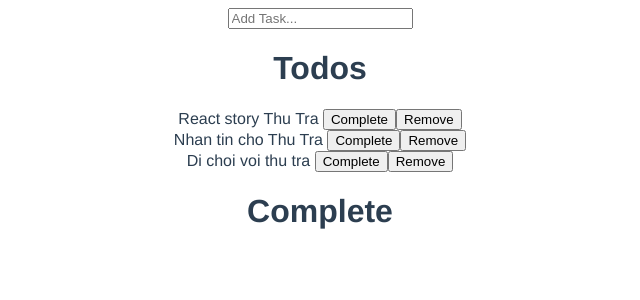
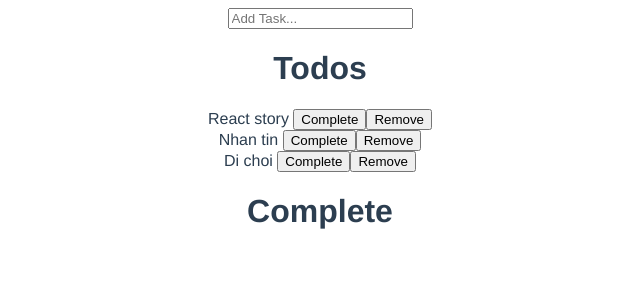
Before and after one commit to vxduc9999/learningVue, a Vue app: page /todo in a window 1280 px wide. Shown: the top 300 px of the page, without its empty margins (320-960 px from the left). Built offline with nearby package versions, Linux system fonts and the light colour scheme.

Commit message:
fix data

```diff
--- a/src/views/Todo.vue
+++ b/src/views/Todo.vue
@@ -39,9 +39,9 @@ export default {
     return {
       query: "",
       tasks: [
-        { id: 1, content: "React story Thu Tra", done: false },
-        { id: 2, content: "Nhan tin cho Thu Tra", done: false },
-        { id: 3, content: "Di choi voi thu tra", done: false },
+        { id: 1, content: "React story", done: false },
+        { id: 2, content: "Nhan tin ", done: false },
+        { id: 3, content: "Di choi", done: false },
       ],
     };
   },
```
Also changed, not shown: 2 other files (tests, documents, lock files or other folders).
